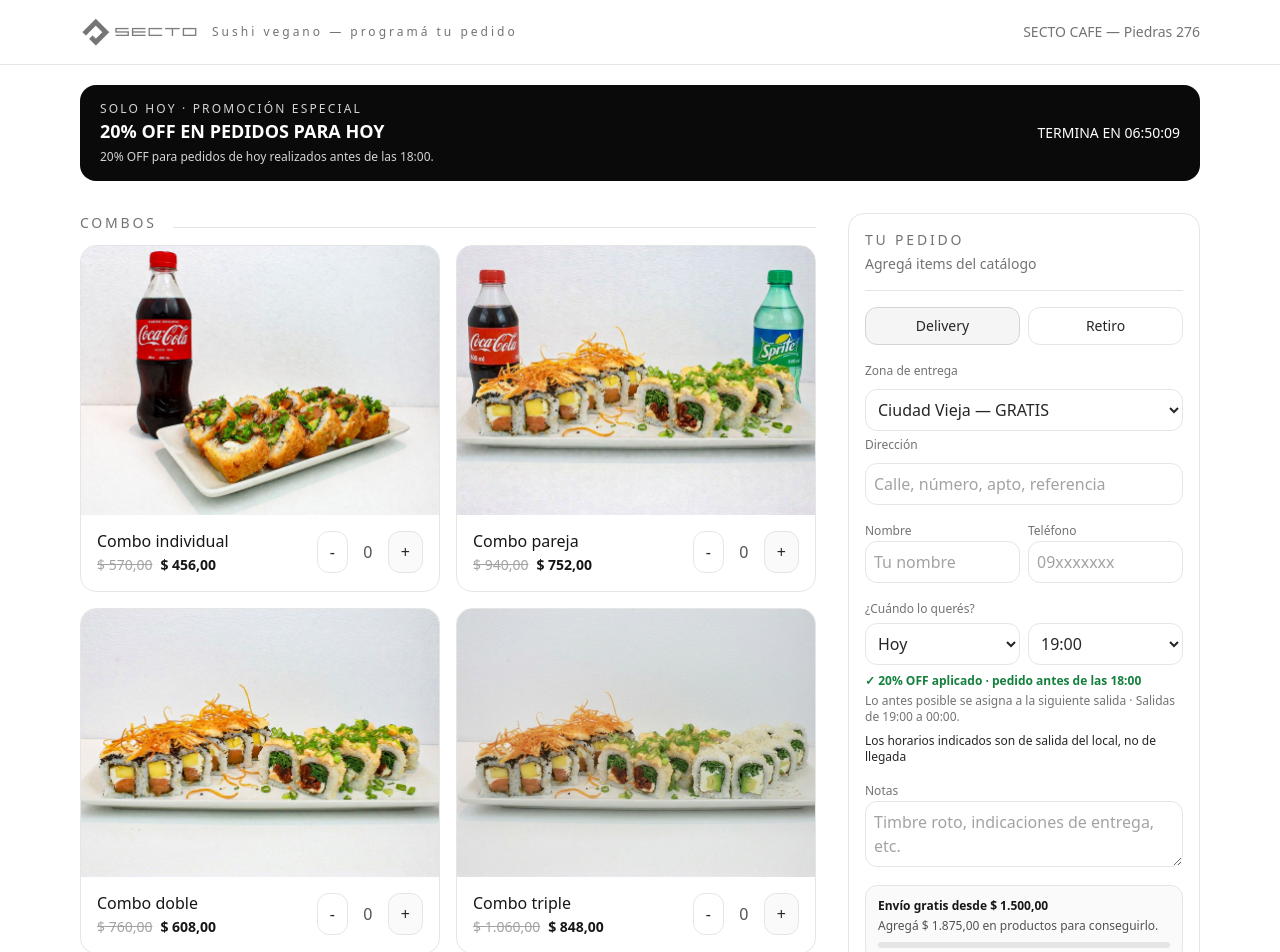
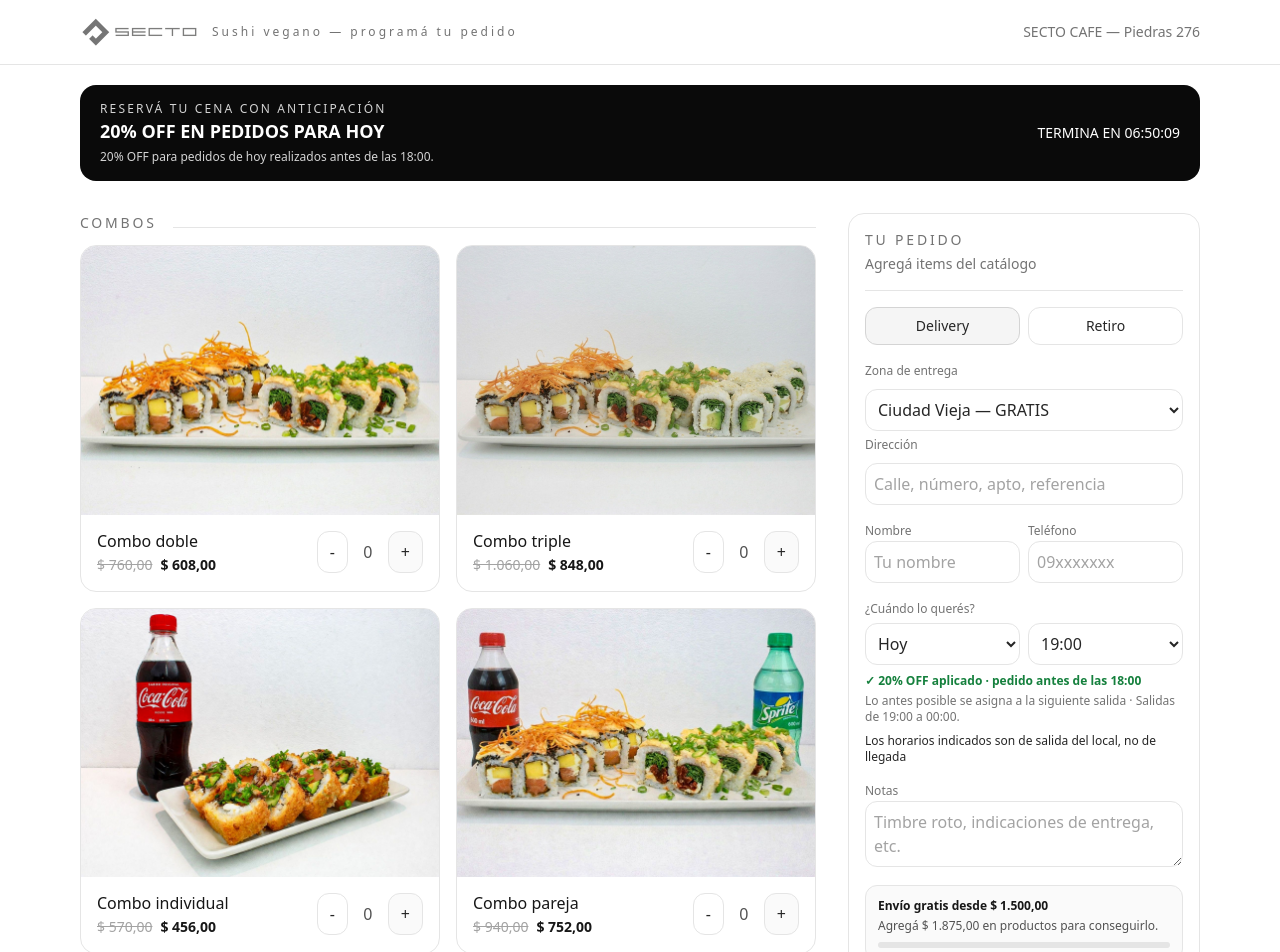
Before and after one commit to feiquiclothing/Secto, a React (Vite) app: page / in a window 1280 px wide. Shown: the top 952 px of the page. Built offline with nearby package versions, Linux system fonts and the light colour scheme.

Commit message:
Update SectoCafePedidos.jsx

```diff
--- a/src/SectoCafePedidos.jsx
+++ b/src/SectoCafePedidos.jsx
@@ -290,6 +290,18 @@ const MENU = [
     id: "combos",
     name: "COMBOS",
     items: [
+     {
+        id: "c03",
+        name: "Combo doble",
+        price: 760,
+        img: "/Photos/combo doble.jpeg",
+      },
+      {
+        id: "c04",
+        name: "Combo triple",
+        price: 1060,
+        img: "/Photos/combo triple.jpg",
+      },
       {
         id: "c01",
         name: "Combo individual",
@@ -302,18 +314,8 @@ const MENU = [
         price: 940,
         img: "/Photos/combo pareja.jpeg",
       },
-      {
-        id: "c03",
-        name: "Combo doble",
-        price: 760,
-        img: "/Photos/combo doble.jpeg",
-      },
-      {
-        id: "c04",
-        name: "Combo triple",
-        price: 1060,
-        img: "/Photos/combo triple.jpg",
-      },
+
+
       {
         id: "c05",
         name: "3x2 Phila hot roll",
@@ -1874,7 +1876,7 @@ export default function SectoCafePedidos() {
           <div>
             <p className="text-xs tracking-[0.18em] text-neutral-300">
               {isSpecialPromoToday()
-                ? "SOLO HOY · PROMOCIÓN ESPECIAL"
+                ? "RESERVÁ TU CENA CON ANTICIPACIÓN"
                 : "RESERVÁ TU CENA CON ANTICIPACIÓN"}
             </p>
 
```
